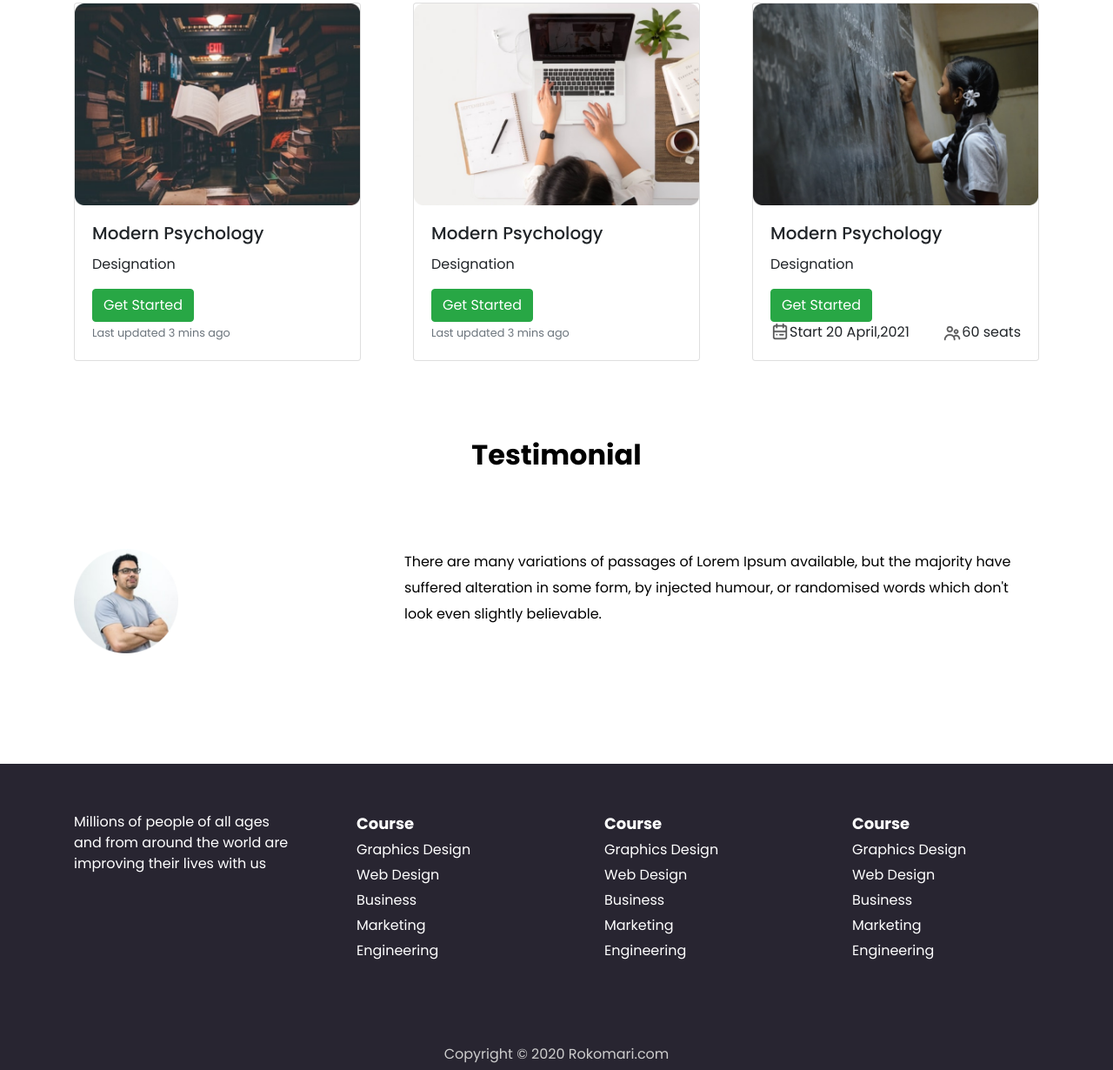
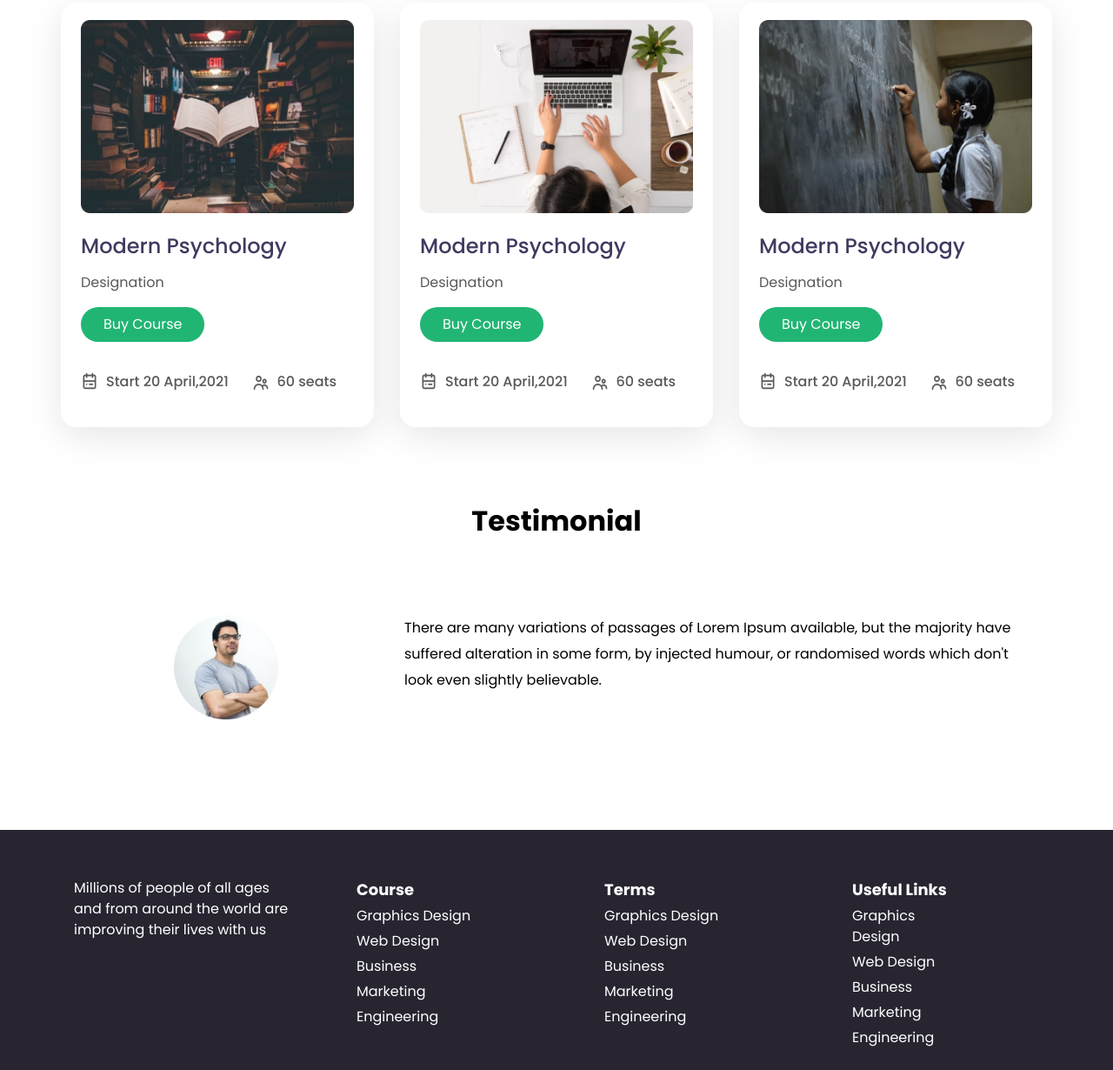
Before and after one commit to AAFaiyaz/e-schhol, a plain HTML site: page index.html in a window 1280 px wide. Shown: the part 1154-2384 px from the top of the page at 87% size. Drawn offline with nearby package versions, Linux system fonts and the light colour scheme.

Commit message:
almost done

```diff
--- a/css/style.css
+++ b/css/style.css
@@ -39,12 +39,31 @@ body {
     color: black;
 }
 
-.nav-item:last-child a:hover {
+.nav-item:last-child a {
         background-color: #21B573;
-        border-radius: 26px;
-        padding: 8px;
+        border-radius: 33px;
+        padding: 12px 28px;
         color: white;
+}
 
+
+
+.green-button,
+.buy-course {
+
+    background-color: #21B573;
+    color: white;
+    border-radius: 33px;
+    border: none;
+}
+
+.green-button {
+    padding: 12px 36px;
+}
+
+.buy-course {
+    padding: 8px 26px;
+    margin-bottom: 34px;
 }
 .navbar-brand img {
     width: 198.07px;
@@ -87,10 +106,44 @@ body {
 
 }
 
+.course-bg {
+    background-color: #fff;
+    border-radius: 18px;
+    box-shadow: 0px 10px 40px rgba(0,0,0,0.1);
+    box-sizing: border-box;
+    padding: 20px 8px;
+}
+.card {
+    border: none;
+}
+.card-body {
+    padding-left: 0px;
+}
+
 .card-icon img {
-    width: 22px;
+    width: 20px;
     height: 22px;
+    margin-right: 9px;
 }
+
+.card-icon {
+    line-height: 24px;
+    font-weight: 500;
+    color: #585859;
+}
+
+.card-title {
+    color: #413960;
+    font-weight: 500;
+    font-size: 24px;
+    line-height: 36px;
+}
+
+.card-text {
+    line-height: 24px;
+    color: #585859;
+}
+
 .testimonial {
     margin-bottom: 127px;
 }
@@ -129,6 +182,9 @@ footer {
     overflow: hidden;
     padding-top: 55px;
 }
+footer .col-sm-3 {
+    margin-left: 0px;
+}
 
 footer ul li {
     list-style: none;
--- a/index.html
+++ b/index.html
@@ -38,7 +38,7 @@
                     </li>
 
                     <li class="nav-item">
-                        <a class="nav-link green-bg" href="#">Sign In</a>
+                        <a class="nav-link sign-in" href="#">Sign In</a>
                     </li>
                   </ul>
 
@@ -50,7 +50,7 @@
                     <p>Are you ready to Learn?</p>
                     <h1>Learn With fun <br> on <span>any schedule</span></h1>
                     <p>Lorem ipsum dolor sit amet, consectetur adipisicing elit. Pariatur, doloremque.</p>
-                    <button class="btn btn-success">Get Started</button>
+                    <button class="green-button">Get Started</button>
                 </div>
                 <div class="col-md-6 header-right-side">
                     <img src="images/Photos/Illustration.png" alt="">
@@ -64,7 +64,7 @@
     <section class="stats">
         <div class="container">
             <div class="row">
-                <div class="col-sm-3">
+                <div class="col-md-6 col-lg-3">
                     <div class="stat-item text-center">
                         <img src="images/ICON/book.png" alt="book">
                         <h3>1500+ Topic</h3>
@@ -72,7 +72,7 @@
                     </div>
                 </div>
 
-                <div class="col-sm-3">
+                <div class="col-md-6 col-lg-3 ">
                     <div class="stat-item text-center">
                         <img src="images/ICON/Students.png" alt="Students">
                         <h3>1800+ Students</h3>
@@ -80,7 +80,7 @@
                     </div>
 
                 </div>
-                <div class="col-sm-3">
+                <div class="col-md-6 col-lg-3">
                     <div class="stat-item text-center">
                         <img src="images/ICON/Test.png" alt="Students">
                         <h3>9K+ Test Token</h3>
@@ -88,7 +88,7 @@
                     </div>
 
                 </div>
-                <div class="col-sm-3 stat-item text-center">
+                <div class="col-md-6 col-lg-3 stat-item text-center">
                     <img src="images/ICON/Students.png" alt="Students">
                     <h3>2000+ Students</h3>
                     <p>Learn Anythings</p>
@@ -104,39 +104,48 @@
         <div class="row">
             <div class="card-deck">
                 <div class="col-md-4">
+                    <div class="course-bg">
                         <div class="card">
                             <img src="images/Photos/Morder psyc.png" class="card-img-top" alt="...">
                             <div class="card-body">
                               <h5 class="card-title">Modern Psychology</h5>
                               <p class="card-text">Designation</p>
-                          <button class="btn btn-success">Get Started</button>
-                          <p class="card-text"><small class="text-muted">Last updated 3 mins ago</small></p>
+                              <button class="buy-course">Buy Course</button>
+                              <p class="card-text card-icon d-flex ustify-content-between"><img src="images/ICON/calendar.png" alt="">Start 20 April,2021 <span class="ml-auto"><img src="images/ICON/people.png" alt="">60 seats</span></p>
                             </div>
                           </div>
                     </div>
 
+                </div>
+
                 <div class="col-md-4">
+                    <div class="course-bg">
                         <div class="card">
                             <img src="images/Photos/Morder pychons.png" class="card-img-top" alt="...">
                             <div class="card-body">
                               <h5 class="card-title">Modern Psychology</h5>
                               <p class="card-text">Designation</p>
-                          <button class="btn btn-success">Get Started</button>
-                          <p class="card-text"><small class="text-muted">Last updated 3 mins ago</small></p>
+                              <button class="buy-course">Buy Course</button>
+                              <p class="card-text card-icon d-flex ustify-content-between"><img src="images/ICON/calendar.png" alt="">Start 20 April,2021 <span class="ml-auto"><img src="images/ICON/people.png" alt="">60 seats</span></p>
                             </div>
                           </div>
                     </div>
 
+                </div>
+
                 <div class="col-md-4">
+                    <div class="course-bg">
                         <div class="card">
                             <img src="images/Photos/Morder pyschology.png" class="card-img-top" alt="...">
                             <div class="card-body">
                               <h5 class="card-title">Modern Psychology</h5>
                               <p class="card-text">Designation</p>
-                          <button class="btn btn-success">Get Started</button>
+                              <button class="buy-course">Buy Course</button>
                               <p class="card-text card-icon d-flex ustify-content-between"><img src="images/ICON/calendar.png" alt="">Start 20 April,2021 <span class="ml-auto"><img src="images/ICON/people.png" alt="">60 seats</span></p>
                             </div>
                         </div>
+                    </div>
+
                 </div>
 
               </div>
@@ -149,10 +158,9 @@
 
     <section class="testimonial">
         <h2 class="text-center">Testimonial</h2>
-        <div class="container ">
-
-            <div class="row d-flex justify-content-around">
-                <div class="col-md-4">
+        <div class="container">
+            <div class="row">
+                <div class="col-md-4 text-center">
                     <img src="images/Photos/Man.png" alt="">
                 </div>
                 <div class="col-md-8">
@@ -167,13 +175,13 @@
     <footer>
         <div class="container">
             <div class="row">
-                <div class="testing d-flex justify-content-between">
-                    <div class="col-md-3">
+
+                    <div class="col-sm-3">
                         <p>
                             Millions of people of all ages and from around the world are improving their lives with us
                         </p>
                     </div>
-                    <div class="col-md-3">
+                    <div class="col-sm-3">
                           <ul>
                               <li>Course</li>
                               <li>Graphics Design</li>
@@ -183,9 +191,9 @@
                               <li>Engineering</li>
                           </ul>
                     </div>
-                    <div class="col-md-3">
+                    <div class="col-sm-3">
                         <ul>
-                            <li>Course</li>
+                            <li>Terms</li>
                             <li>Graphics Design</li>
                             <li>Web Design</li>
                             <li>Business</li>
@@ -194,9 +202,9 @@
                         </ul>
 
                     </div>
-                    <div class="col-md-3">
+                    <div class="col-sm-2">
                         <ul>
-                            <li>Course</li>
+                            <li>Useful Links</li>
                             <li>Graphics Design</li>
                             <li>Web Design</li>
                             <li>Business</li>
@@ -204,7 +212,7 @@
                             <li>Engineering</li>
                         </ul>
                     </div>
-                </div>
+
 
             </div>
             <p class="copyright text-center">Copyright © 2020 Rokomari.com</p>
```
Lines whose indentation alone changed are shown as unchanged.
